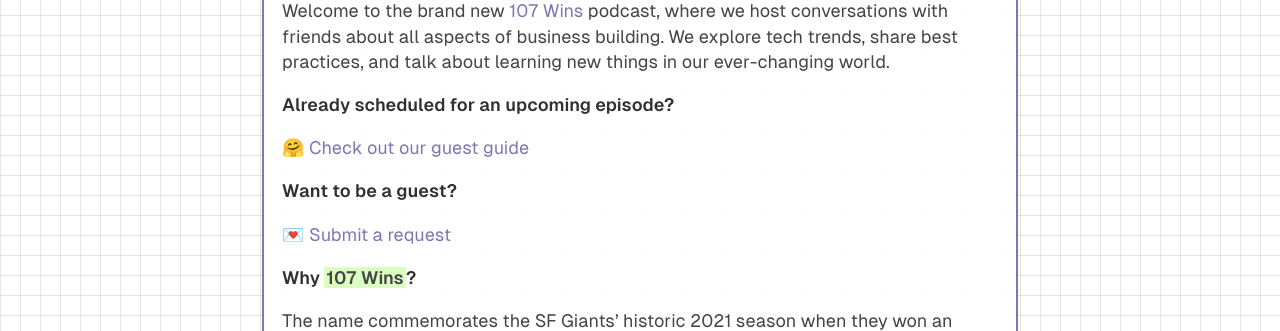
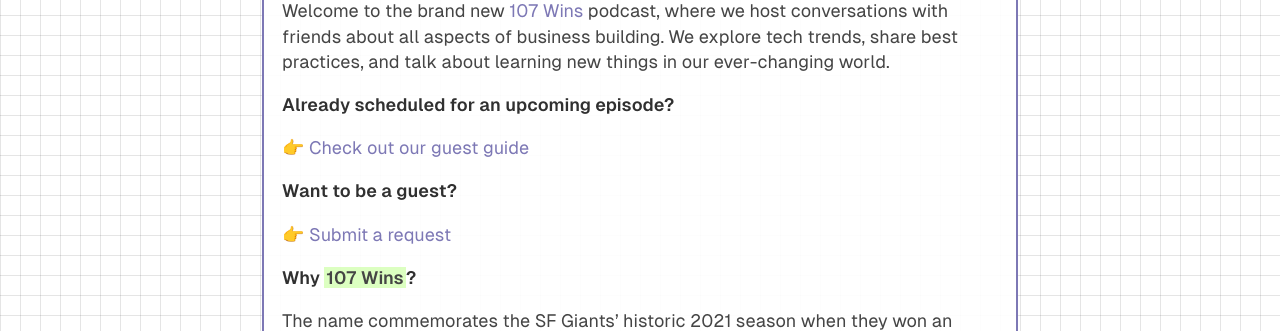
Before and after one commit to djpardis/djpardis.github.io, a Jekyll site: the page built from pod.md, in a window 1280 px wide. Shown: the part 525-856 px from the top of the page. Built offline with Jekyll 4.4.1, drawn with Linux system fonts in a browser that asks for light colours.

Commit message:
Change emojis to finger pointing emoji for consistency

```diff
--- a/pod.md
+++ b/pod.md
@@ -29,11 +29,11 @@
 
 **Already scheduled for an upcoming episode?**
 
-🤗 [Check out our guest guide]({{ site.baseurl }}/podcast-guest-guide){:target="_blank"}
+👉 [Check out our guest guide]({{ site.baseurl }}/podcast-guest-guide){:target="_blank"}
 
 **Want to be a guest?**
 
-💌 [Submit a request]({{ site.baseurl }}/podcast-guest-request){:target="_blank"}
+👉 [Submit a request]({{ site.baseurl }}/podcast-guest-request){:target="_blank"}
 
 **Why <span class="highlight-text">107 Wins</span>?**
 
@@ -53,10 +53,10 @@
 
 <div style="text-align: center; margin-top: 1.5rem;">
   <div style="display: flex; justify-content: center; gap: 1.5rem;">
-    <a href="https://youtube.com/@107wins" target="_blank" title="YouTube"><i class="fa fa-youtube-play" style="font-size: 1.5rem; color: #3498db;"></i></a>
-    <a href="https://instagram.com/107wins" target="_blank" title="Instagram"><i class="fa fa-instagram" style="font-size: 1.5rem; color: #3498db;"></i></a>
+    <a href="https://youtube.com/@107winsclub" target="_blank" title="YouTube"><i class="fa fa-youtube-play" style="font-size: 1.5rem; color: #3498db;"></i></a>
+    <a href="https://instagram.com/107wins.club" target="_blank" title="Instagram"><i class="fa fa-instagram" style="font-size: 1.5rem; color: #3498db;"></i></a>
     <a href="https://bsky.app/profile/107wins.club" target="_blank" title="Bluesky"><i class="fa fa-cloud" style="font-size: 1.5rem; color: #3498db;"></i></a>
-    <a href="https://x.com/107wins" target="_blank" title="X"><i class="fa fa-times" style="font-size: 1.5rem; color: #3498db;"></i></a>
+    <a href="https://x.com/107winsclub" target="_blank" title="X"><i class="fa fa-times" style="font-size: 1.5rem; color: #3498db;"></i></a>
     <a href="https://open.spotify.com/show/107wins" target="_blank" title="Spotify"><i class="fa fa-spotify" style="font-size: 1.5rem; color: #3498db;"></i></a>
     <a href="https://podcasts.apple.com/podcast/107wins" target="_blank" title="Apple Podcasts"><i class="fa fa-apple" style="font-size: 1.5rem; color: #3498db;"></i></a>
   </div>
```
